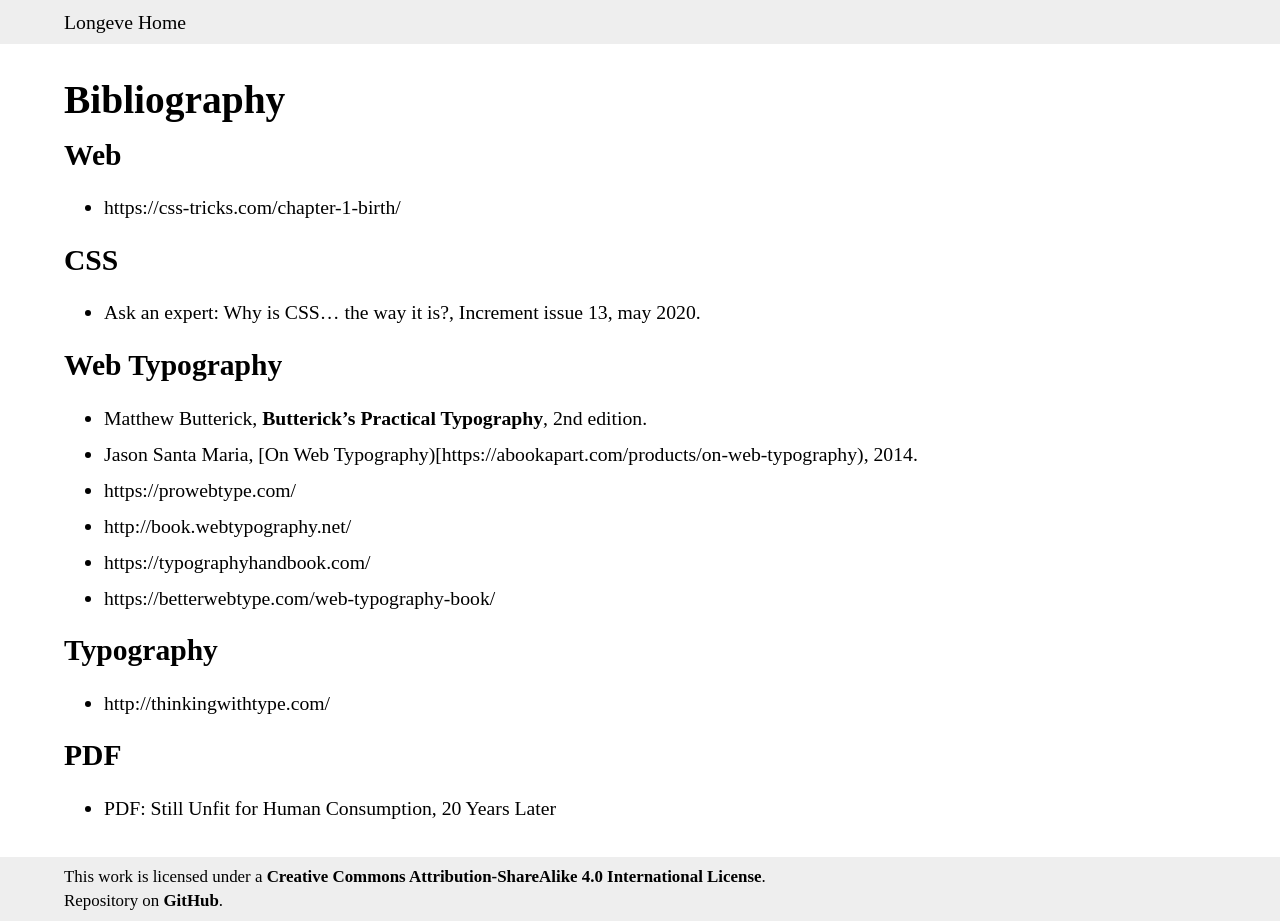
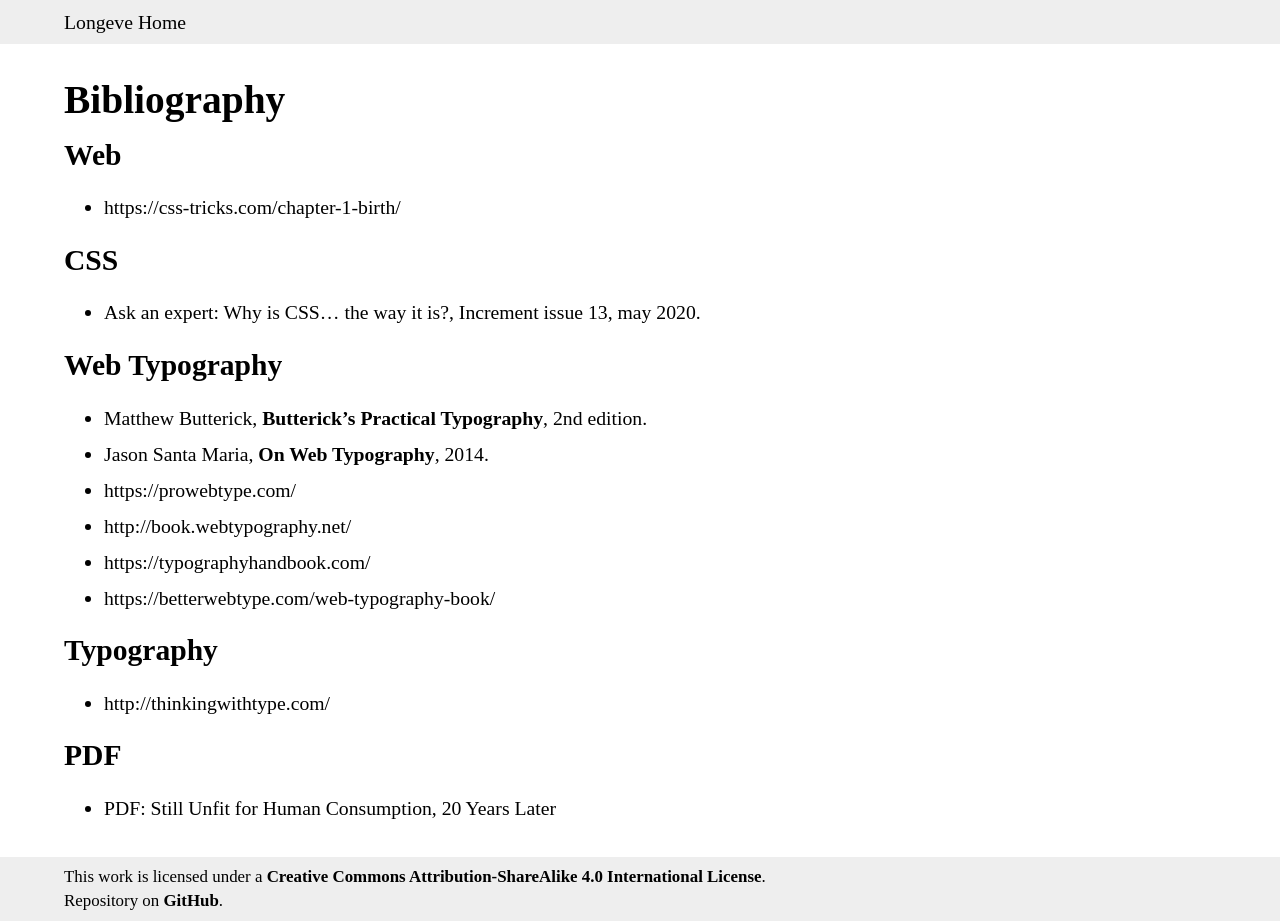
Before and after one commit to longeve/longeve.github.io, a Jekyll site: the page built from website/biblio.md, in a window 1280 px wide. Built offline with Jekyll 4.4.1, drawn with Linux system fonts in a browser that asks for light colours; some web fonts are replaced; our own code applies the rules of GitHub Pages for plain Markdown files; Markdown is read by kramdown in place of the engine named in the settings.

Commit message:
Update biblio.md

```diff
--- a/website/biblio.md
+++ b/website/biblio.md
@@ -14,7 +14,7 @@
 
 - Matthew Butterick, [Butterick's Practical Typography](https://practicaltypography.com/), 2nd edition.
 
-- Jason Santa Maria, [On Web Typography)[https://abookapart.com/products/on-web-typography), 2014.
+- Jason Santa Maria, [On Web Typography](https://abookapart.com/products/on-web-typography), 2014.
 
 - https://prowebtype.com/
 
```
